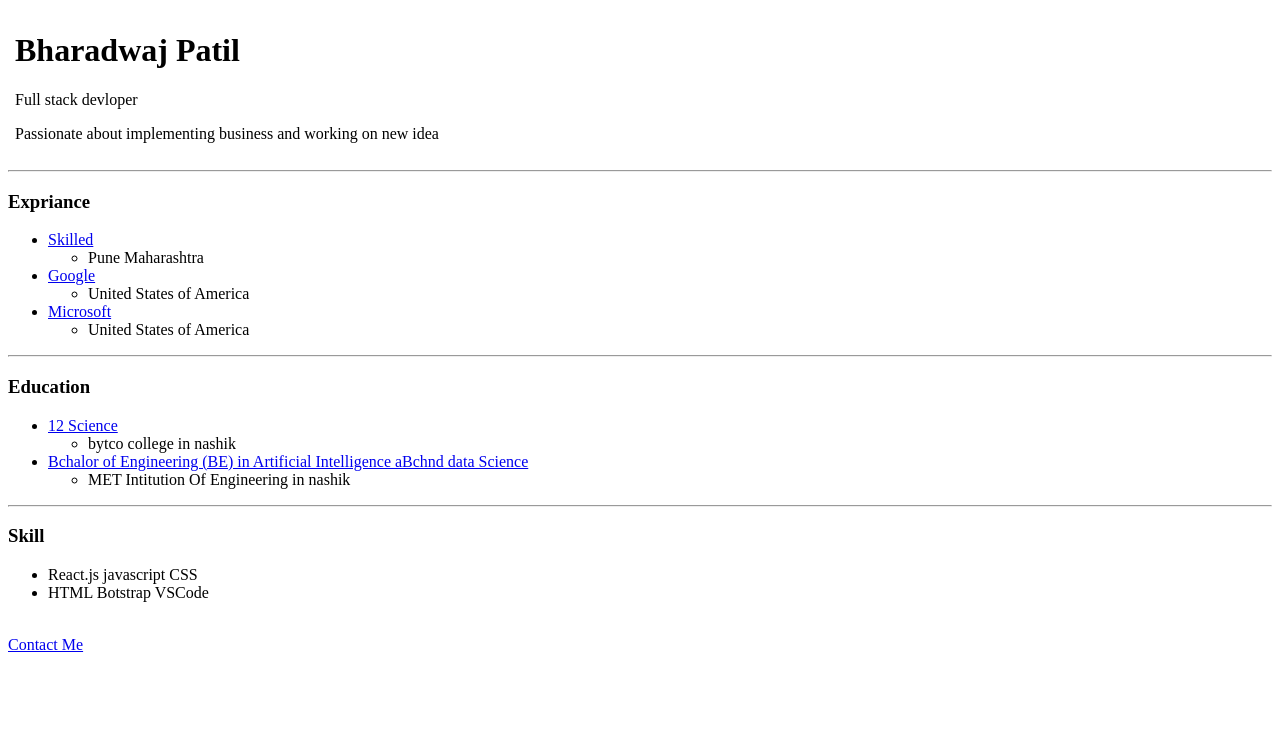
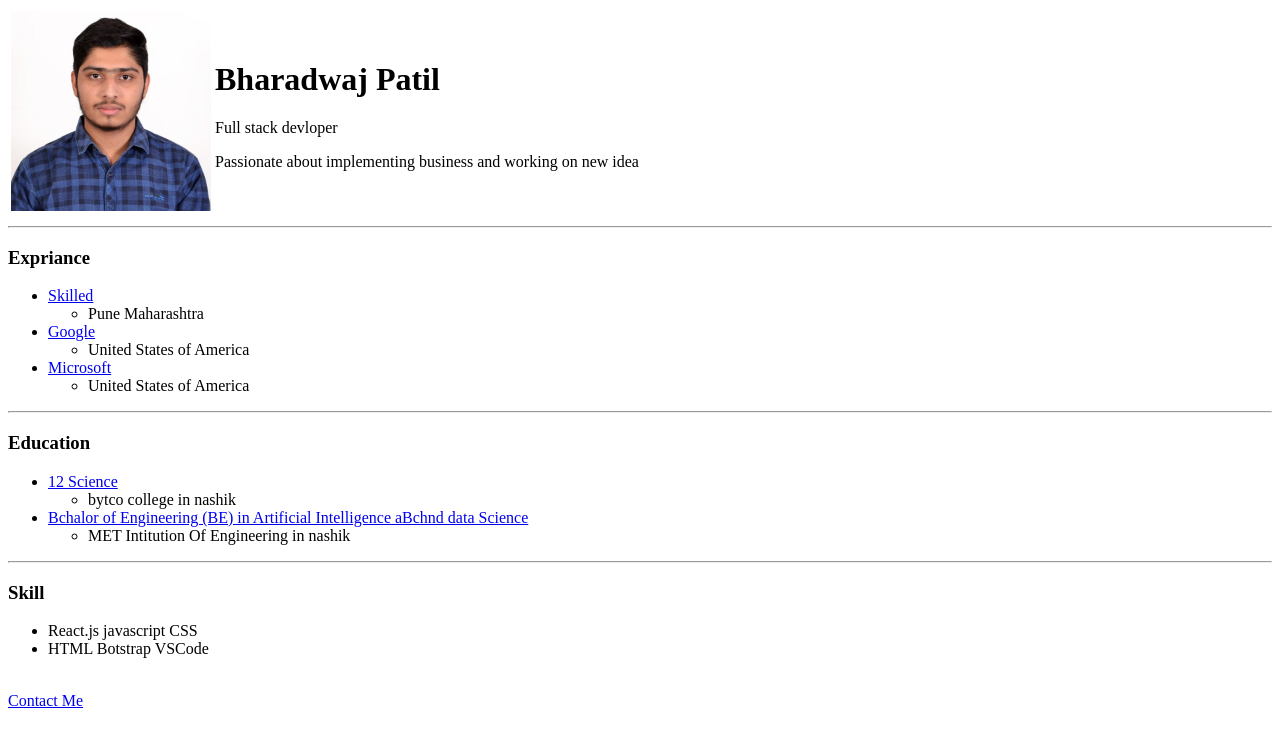
Before and after one commit to bharadwajpatil/HTML-resume, a plain HTML site: page index.html in a window 1280 px wide. Drawn offline with Linux system fonts and the light colour scheme; the site is published under a folder, as on GitHub Pages, so addresses that start at the root find nothing.

Commit message:
Update index.html

```diff
--- a/index.html
+++ b/index.html
@@ -12,7 +12,7 @@
 
     <table>
         <td>
-            <img src="/picture.jpg" alt="" width="200">
+            <img src="picture.jpg" alt="" width="200">
         </td>
         <td>
             <h1>Bharadwaj Patil</h1>
```
